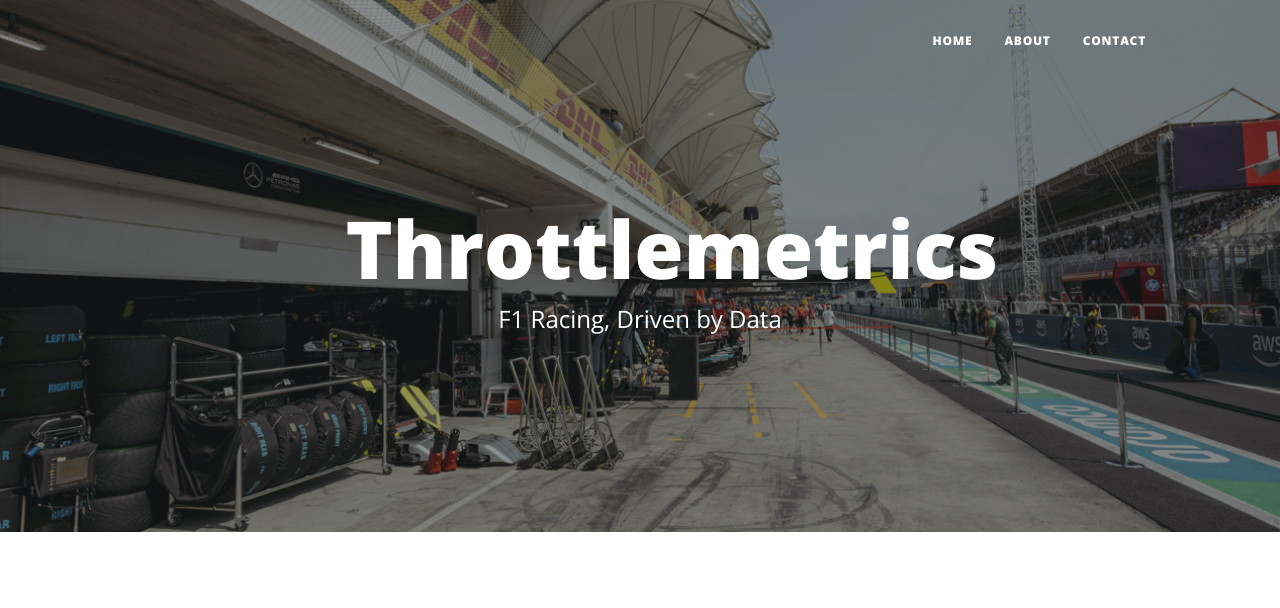
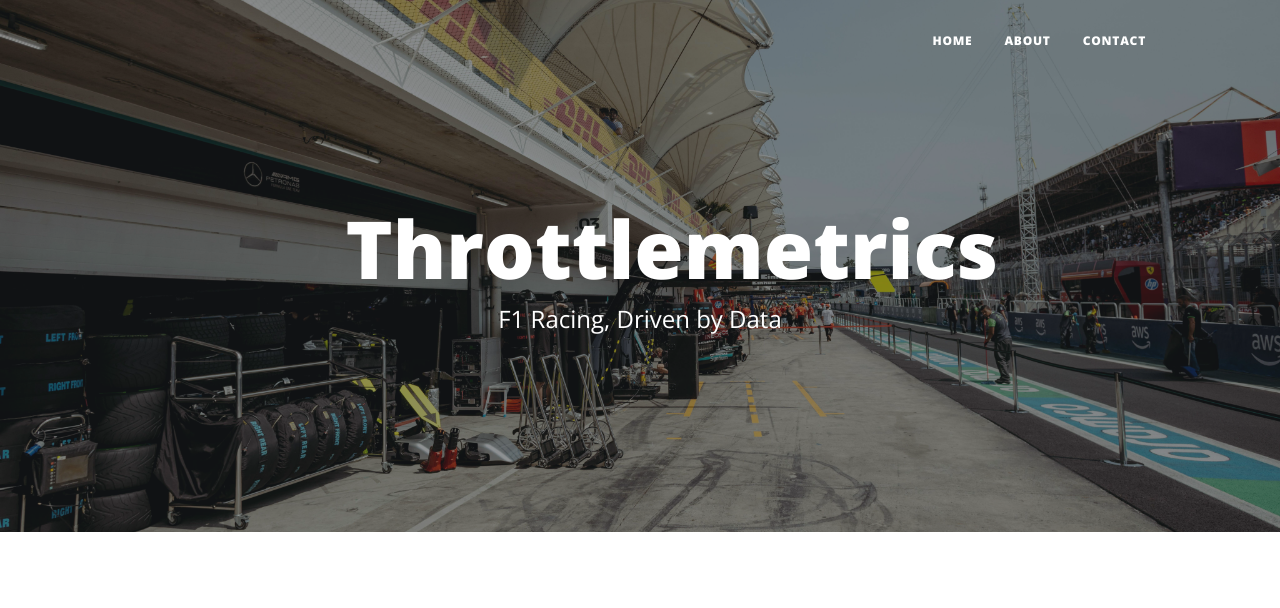
Before and after one commit to yeetse/throttlemetrics, a Django app: page / in a window 1280 px wide. Shown: the top 608 px of the page. Run offline with Django 5.2, Linux system fonts and the light colour scheme; some libraries are stand-ins or nearby versions.

Commit message:
Compressing photos

```diff
--- a/throttleMetrics/myApp/templates/myApp/index.html
+++ b/throttleMetrics/myApp/templates/myApp/index.html
@@ -35,7 +35,7 @@
             </div>
         </nav>
         <!-- Page Header-->
-        <header class="masthead" style="background-image: url(/static/assets/img/home-bg.png)">
+        <header class="masthead" style="background-image: url(/static/assets/img/home-bg.jpg)">
             <div class="container position-relative px-4 px-lg-5">
                 <div class="row gx-4 gx-lg-5 justify-content-center">
                     <div class="col-md-10 col-lg-8 col-xl-7">
```
Also changed, not shown: throttleMetrics/myApp/static/assets/img/home-bg.jpg (added), throttleMetrics/myApp/static/assets/img/home-bg.png (deleted).
